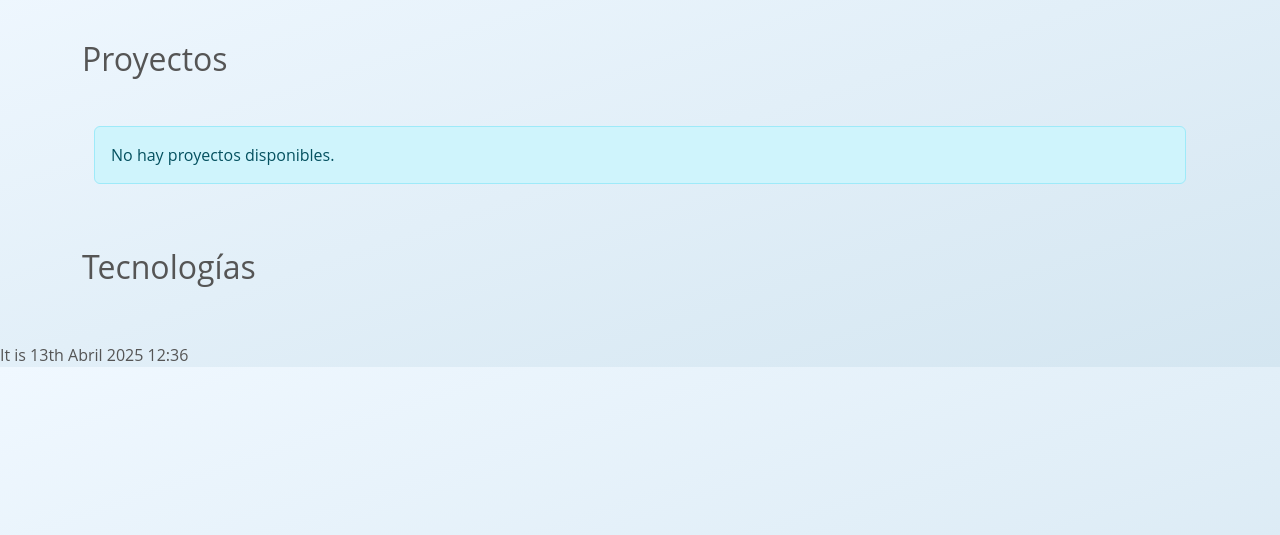
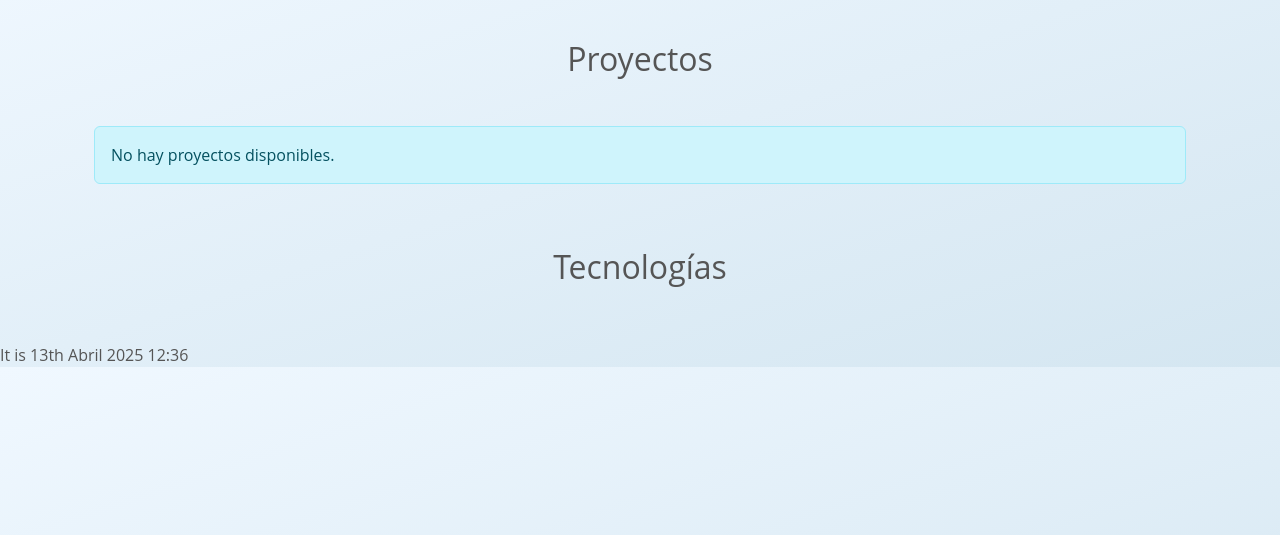
Before and after one commit to yecit1997/portafolio, a Django app: page / in a window 1280 px wide. Shown: the part 64-599 px from the top of the page. Run offline with Django 5.2, Linux system fonts and the light colour scheme; data that the repository does not hold is empty.

Commit message:
Modificacion de las tarjetas, agregamos el modulo sobremi, las imagenes de las tecnologias y la plantilla con su vista, para ver el detalle de los proyectos

```diff
--- a/templates/core/base.html
+++ b/templates/core/base.html
@@ -18,6 +18,7 @@
             integrity="sha384-T3c6CoIi6uLrA9TneNEoa7RxnatzjcDSCmG1MXxSR1GAsXEV/Dwwykc2MPK8M2HN"
             crossorigin="anonymous"
         />
+        <link rel="stylesheet" href="https://cdn.jsdelivr.net/npm/bootstrap-icons@1.11.3/font/bootstrap-icons.min.css">
         <link rel="stylesheet" href=" {% static 'css/style.css' %} " />
 
         {% block style %}
--- a/templates/portafolio/sobremi.html
+++ b/templates/portafolio/sobremi.html
@@ -4,7 +4,7 @@
 
 <div class="container">
 
-<h1>Sobre mi</h1>
+<h1 class="text-center text-sm-center">Sobre mi</h1>
 
 <p>Hola, soy un desarrollador web apasionado por la tecnología y el aprendizaje continuo. Me encanta crear aplicaciones web que sean funcionales y atractivas para los usuarios.</p>
 <p>En mi tiempo libre, disfruto de la lectura, la música y explorar nuevas tecnologías. Siempre estoy buscando nuevos desafíos y oportunidades para crecer profesionalmente.</p>
--- a/templates/proyectos/proyectos.html
+++ b/templates/proyectos/proyectos.html
@@ -4,7 +4,7 @@
 {% endblock %}
 
 {% block content %}
-  <h2 class="">Proyectos</h2>
+  <h2 class="text-center">Proyectos</h2>
 
   <div class="container mb-5 mt-5">
     <div class="card-container">
@@ -14,11 +14,6 @@
         <div class="card-body">
           <h5 class="card-title">{{proyecto.nombre}}</h5>
           <p class="card-text">{{proyecto.descripcion|truncatewords:20|linebreaksbr}}</p>
-          <div class="tecnologia" style="display: flex; align-items: center; gap: 1px;">
-            {% for tecnologia in proyecto.tecnologias.all %}
-              <img src="{{ tecnologia.imagen.url }}" class="rounded-circle" alt="{{ tecnologia.nombre }}" style="width: 30px; height: 30px;">
-            {% endfor %}
-          </div>
         </div>
         <div class="card-footer bg-transparent border-0">
           <a class="btn btn-sm btn-secondary btn-custom" href=" {% url 'ver_proyecto' proyecto.id %} " role="button">Ver más</a>
--- a/templates/tecnologias/tecnologias.html
+++ b/templates/tecnologias/tecnologias.html
@@ -1,12 +1,12 @@
 {% load static %}
 
 
-<h2>Tecnologías</h2>
-<div class="tecnologia mt-2 mb-5 center" style="display: flex; justify-content: center; align-items: center; flex-wrap: wrap;">
+<h2 class="text-center">Tecnologías</h2>
+<div class="tecnologia mt-2 mb-5 center mx-1 my-1" style="display: flex; justify-content: center; align-items: center; flex-wrap: wrap;">
 
     {% for tecnologia in tecnologias %}
         <div class="image-container">
-            <img class="img-fluid rounded" src="{{tecnologia.imagen.url}}" style="width:100px; height:70px;" alt="tecnología"/>
+            <img class="img-fluid rounded" src="{{tecnologia.imagen.url}}" style="width:100px; height:90px;" alt="tecnología"/>
         </div>
     {% endfor %}
 </div>
```
Also changed, not shown: templates/proyectos/ver_proyecto.html (+30 -3 lines).
